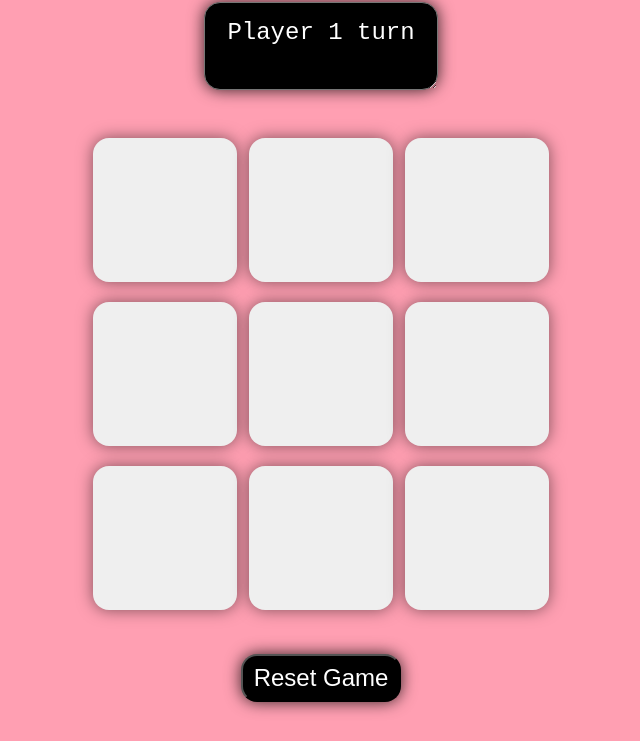
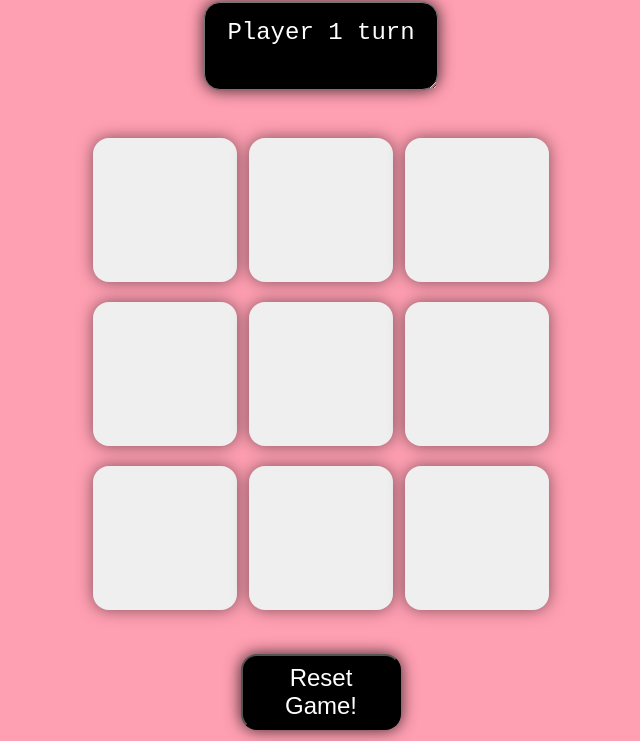
Before and after one commit to Shivani2224/Tic-Tac-Toe, a plain HTML site: page index.html in a window 1280 px wide. Shown: the part 59-800 px from the top of the page, without its empty margins (319-959 px from the left). Drawn offline with Linux system fonts and the light colour scheme.

Commit message:
some changes

```diff
--- a/index.html
+++ b/index.html
@@ -1,10 +1,12 @@
 <!DOCTYPE html>
 <html lang="en">
+
 <head>
   <meta charset="UTF-8" />
   <meta name="viewport" content="width=device-width, initial-scale=1.0" />
   <title>Let's Play!!</title>
 </head>
+
 <body>
   <link rel="stylesheet" href="./style.css" />
 
@@ -26,8 +28,9 @@
         <button class="box"></button>
       </div>
     </div>
-      <button id="reset">Reset Game</button>
+    <button id="reset">Reset Game!</button>
   </main>
   <script src="./app.js"></script>
 </body>
+
 </html>
```
Lines whose indentation alone changed are shown as unchanged.
